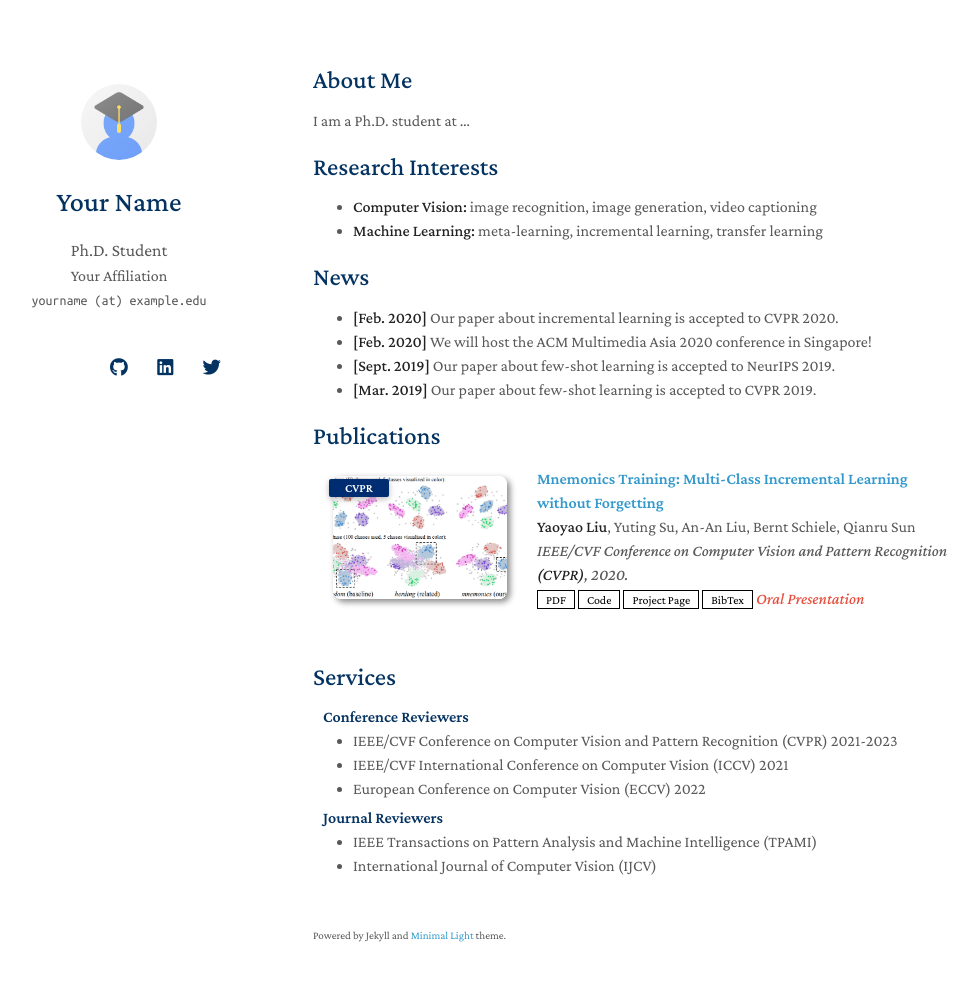
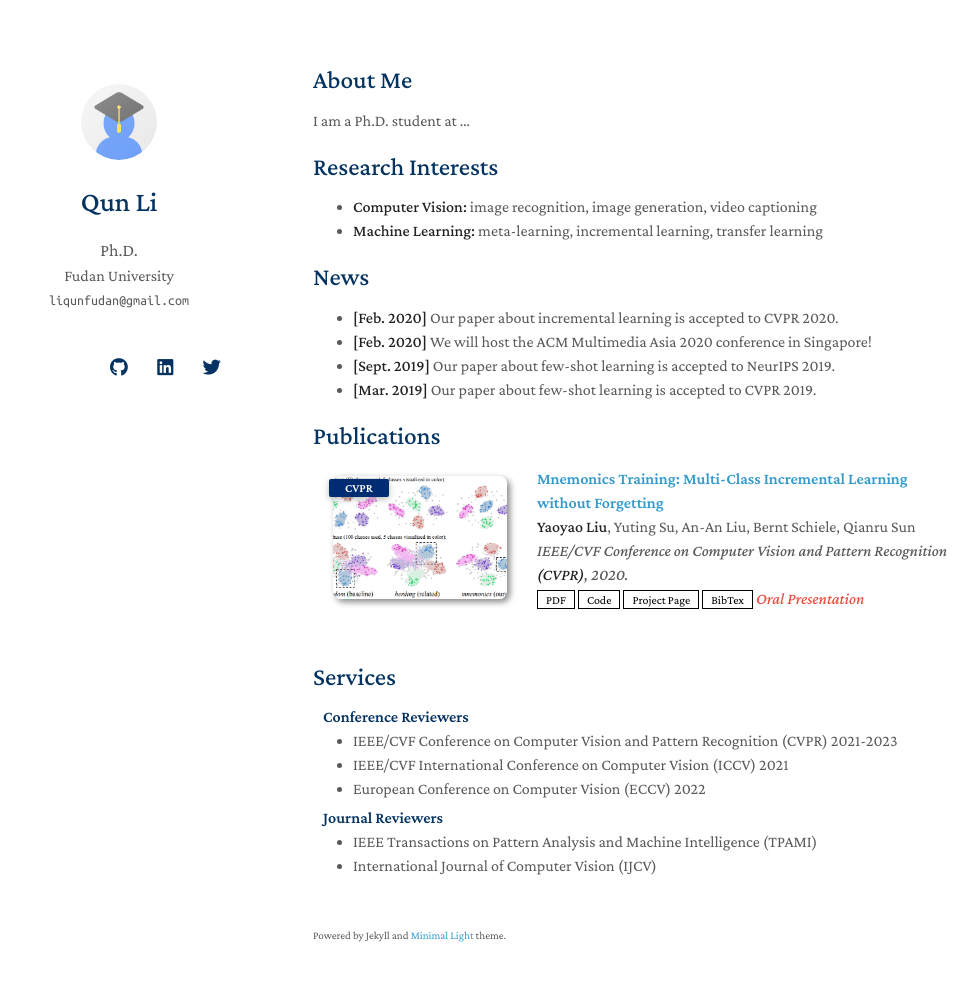
Before and after one commit to liqunbio/liqunbio.github.io, a Jekyll site: the page built from index.md, in a window 1280 px wide and 1016 px high. Shown: the top 981 px of the window, without its empty margins (157-1134 px from the left). Built offline with Jekyll 4.4.1, drawn with Linux system fonts in a browser that asks for light colours; nearby versions of some CDN libraries; a style sheet for code colours, icons or effects is not loaded; our own code applies the rules of GitHub Pages for plain Markdown files.

Commit message:
Update _config.yml

```diff
--- a/_config.yml
+++ b/_config.yml
@@ -1,14 +1,14 @@
 # Basic Information
-title: Your Name
-position: Ph.D. Student
-affiliation: Your Affiliation
-email: yourname (at) example.edu
+title: Qun Li
+position: Ph.D.
+affiliation: Fudan University
+email: liqunfudan@gmail.com
 
 # Search Engine Optimization (SEO)
 # The following information is used to improve the website traffic from search engines, e.g., Google.
-keywords: minimal light
+keywords: Qun Li
 description: The Minimal Light is a simple and elegant jekyll theme for academic personal homepage.
-canonical: https://minimal-light-theme.yliu.me/
+canonical: https://liqunbio.github.io/
 
 # Links
 # If you don't need one of them, you may delete the corresponding line.
```
